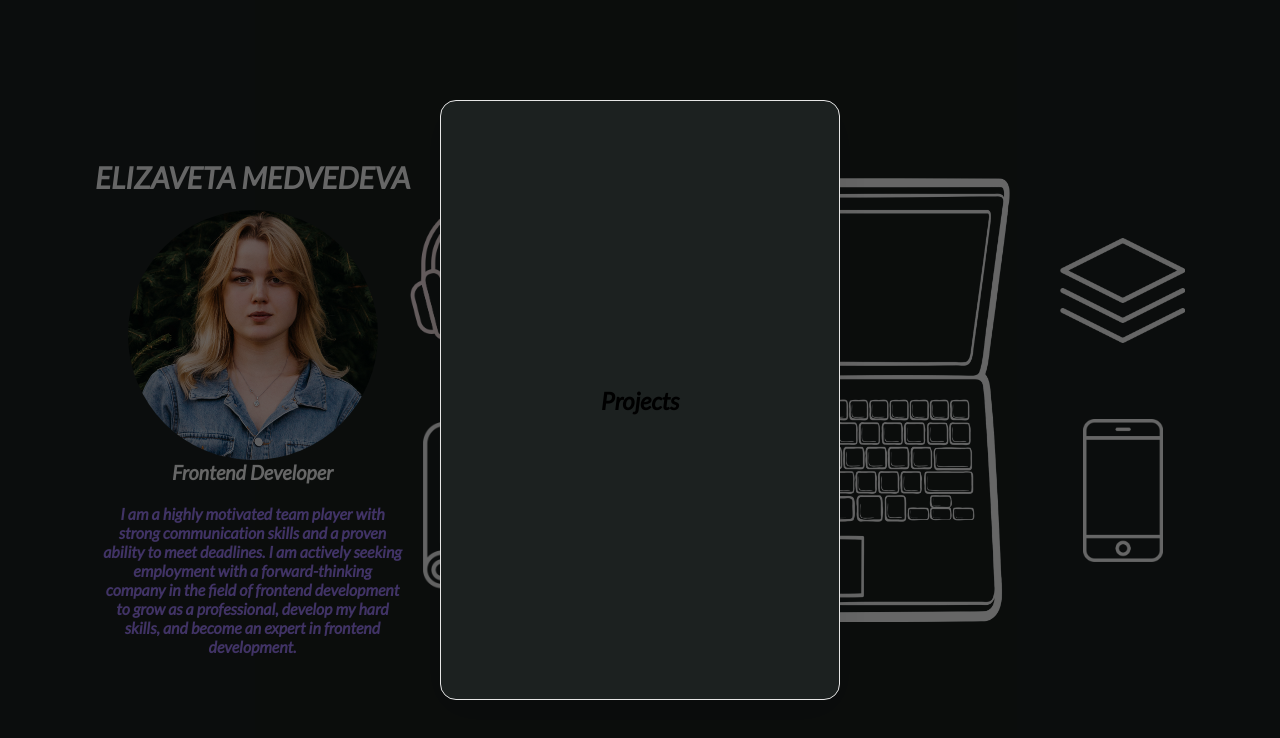
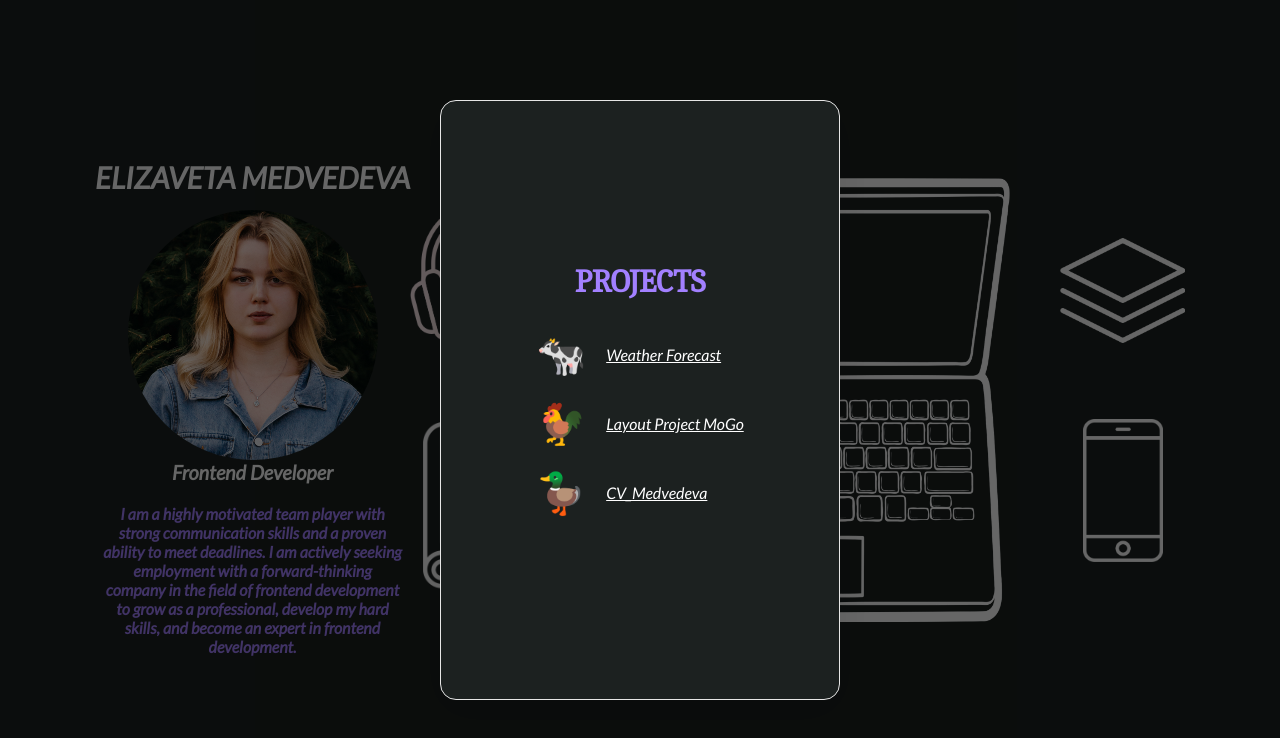
Before and after one commit to ElizabethMedvedeva/cv_medvedeva, a React (Create React App) app: page / in a window 1280 px wide. Both pictures are taken after a click on the element 810 px from the left and 400 px from the top of the page. Shown: the top 738 px of the page. Built offline with nearby package versions, Linux system fonts and the light colour scheme.

Commit message:
add projects and styles

```diff
--- a/src/components/central/central.tsx
+++ b/src/components/central/central.tsx
@@ -5,6 +5,7 @@ import { Education } from "../education/education";
 import { Hobbies } from "../hobbies/hobbies";
 import { Languages } from "../languages/languages";
 import { AnimatedModal } from "../modal/modal";
+import { Projects } from "../projects/projects";
 import { Skills } from "../skills/skills";
 
 import {
@@ -93,7 +94,7 @@ export const Central = () => {
             }}
           >
             <div>
-              <h2>Projects</h2>
+              <Projects />
             </div>
           </AnimatedModal>
         </ModalDiv>
--- /dev/null
+++ b/src/components/projects/projects.Styled.ts
@@ -0,0 +1,27 @@
+import styled from "styled-components";
+
+import { HELIOTROPE_COLORS, WHITE_COLORS } from "../const";
+
+export const ProjectTitle = styled.div`
+  color: ${HELIOTROPE_COLORS};
+  font-family: "Caladea", serif;
+  padding-bottom: 30px;
+  text-align: center;
+`;
+export const ProjectsContainer = styled.div`
+  display: flex;
+  flex-direction: column;
+  color: ${WHITE_COLORS};
+`;
+export const ProjectLink = styled.div`
+  padding-bottom: 20px;
+  display: flex;
+  align-items: center;
+  a {
+    color: inherit;
+  }
+  h3 {
+    font-size: 40px;
+    margin-right: 20px;
+  }
+`;
--- /dev/null
+++ b/src/components/projects/projects.tsx
@@ -0,0 +1,47 @@
+import {
+  ProjectLink,
+  ProjectsContainer,
+  ProjectTitle,
+} from "./projects.Styled";
+
+export const Projects = () => {
+  return (
+    <div>
+      <ProjectTitle>
+        <h1>PROJECTS</h1>
+      </ProjectTitle>
+      <ProjectsContainer>
+        <ProjectLink>
+          <h3>🐄</h3>
+          <a
+            href="https://elizabethmedvedeva.github.io/weather_forecast/"
+            target="_blank"
+            rel="noopener noreferrer"
+          >
+            Weather Forecast
+          </a>
+        </ProjectLink>
+        <ProjectLink>
+          <h3>🐓</h3>
+          <a
+            href="https://elizabethmedvedeva.github.io/mogo-project/dist/index.html"
+            target="_blank"
+            rel="noopener noreferrer"
+          >
+            Layout Project MoGo
+          </a>
+        </ProjectLink>
+        <ProjectLink>
+          <h3>🦆</h3>
+          <a
+            href="https://elizabethmedvedeva.github.io/mogo-project/dist/index.html"
+            target="_blank"
+            rel="noopener noreferrer"
+          >
+            CV_Medvedeva
+          </a>
+        </ProjectLink>
+      </ProjectsContainer>
+    </div>
+  );
+};
```
